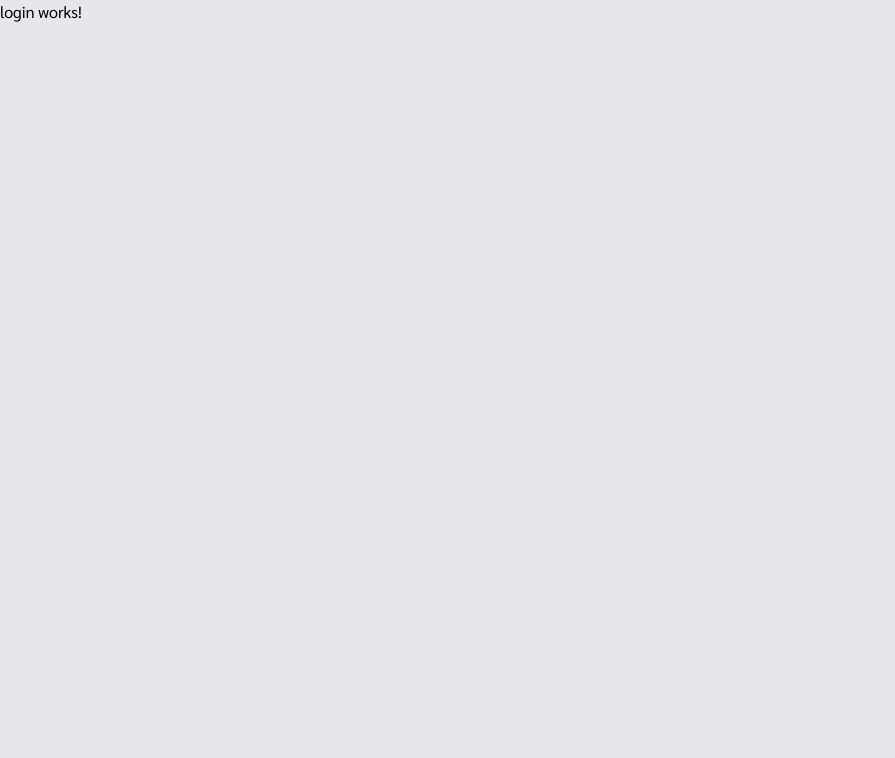
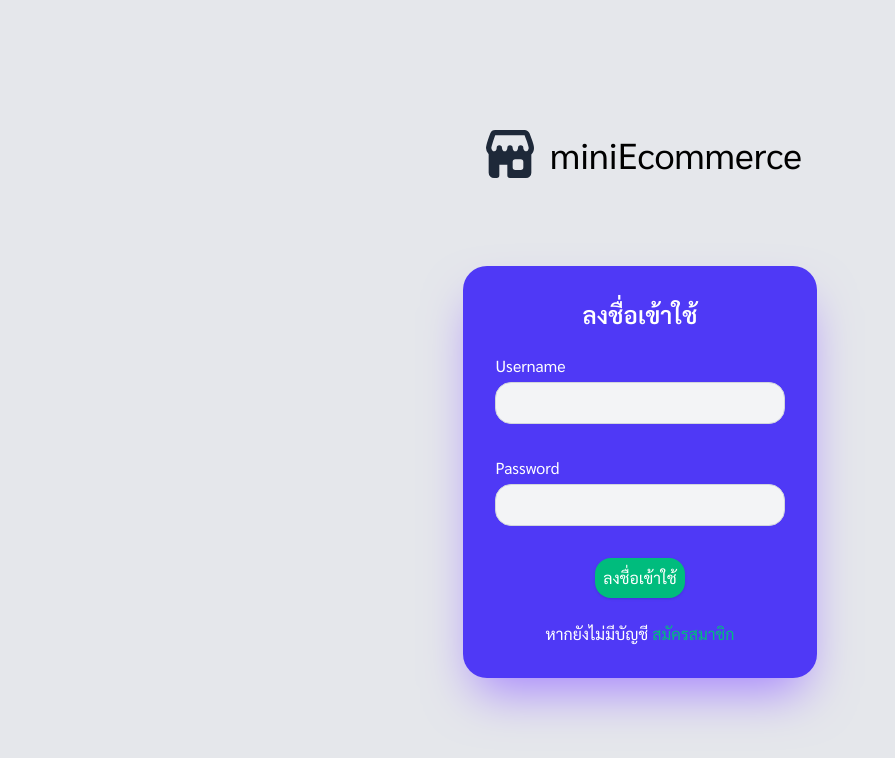
Before and after one commit to GGameover-AI/miniEcommerce-Frontend, an Angular app: page /login in a window 1280 px wide. Shown: the top 758 px of the page, without its empty margins (0-895 px from the left). Built offline with nearby package versions, Linux system fonts and the light colour scheme; no server answers.

Commit message:
[update]-<component>-login_page

```diff
--- a/src/app/pages/user/login/login.html
+++ b/src/app/pages/user/login/login.html
@@ -1 +1,61 @@
-<p>login works!</p>
+<div class="flex flex-col mx-auto justify-center items-center gap-y-20 h-screen">
+  <div class="flex justify-center items-center space-x-2">
+    <svg
+      class="w-16 h-16 text-gray-800 dark:text-black"
+      xmlns="http://www.w3.org/2000/svg"
+      fill="currentColor"
+      viewBox="0 0 24 24"
+    >
+      <path
+        fill-rule="evenodd"
+        d="M5.535 7.677c.313-.98.687-2.023.926-2.677H17.46c.253.63.646 1.64.977 2.61.166.487.312.953.416 1.347.11.42.148.675.148.779 0 .18-.032.355-.09.515-.06.161-.144.3-.243.412-.1.111-.21.192-.324.245a.809.809 0 0 1-.686 0 1.004 1.004 0 0 1-.324-.245c-.1-.112-.183-.25-.242-.412a1.473 1.473 0 0 1-.091-.515 1 1 0 1 0-2 0 1.4 1.4 0 0 1-.333.927.896.896 0 0 1-.667.323.896.896 0 0 1-.667-.323A1.401 1.401 0 0 1 13 9.736a1 1 0 1 0-2 0 1.4 1.4 0 0 1-.333.927.896.896 0 0 1-.667.323.896.896 0 0 1-.667-.323A1.4 1.4 0 0 1 9 9.74v-.008a1 1 0 0 0-2 .003v.008a1.504 1.504 0 0 1-.18.712 1.22 1.22 0 0 1-.146.209l-.007.007a1.01 1.01 0 0 1-.325.248.82.82 0 0 1-.316.08.973.973 0 0 1-.563-.256 1.224 1.224 0 0 1-.102-.103A1.518 1.518 0 0 1 5 9.724v-.006a2.543 2.543 0 0 1 .029-.207c.024-.132.06-.296.11-.49.098-.385.237-.85.395-1.344ZM4 12.112a3.521 3.521 0 0 1-1-2.376c0-.349.098-.8.202-1.208.112-.441.264-.95.428-1.46.327-1.024.715-2.104.958-2.767A1.985 1.985 0 0 1 6.456 3h11.01c.803 0 1.539.481 1.844 1.243.258.641.67 1.697 1.019 2.72a22.3 22.3 0 0 1 .457 1.487c.114.433.214.903.214 1.286 0 .412-.072.821-.214 1.207A3.288 3.288 0 0 1 20 12.16V19a2 2 0 0 1-2 2h-6a1 1 0 0 1-1-1v-4H8v4a1 1 0 0 1-1 1H6a2 2 0 0 1-2-2v-6.888ZM13 15a1 1 0 0 1 1-1h2a1 1 0 0 1 1 1v2a1 1 0 0 1-1 1h-2a1 1 0 0 1-1-1v-2Z"
+        clip-rule="evenodd"
+      />
+    </svg>
+    <p class="text-4xl text-center">miniEcommerce</p>
+  </div>
+
+  <div
+    class="flex flex-col justify-center p-8 space-y-6 bg-indigo-600 text-white rounded-3xl shadow-2xl shadow-violet-400"
+  >
+    <p class="text-2xl font-semibold text-center">ลงชื่อเข้าใช้</p>
+
+    <form [formGroup]="formLogin" (ngSubmit)="onLogin()" class="flex flex-col space-y-8">
+      <!--Username-->
+      <div>
+        <label for="username">Username</label>
+        <input
+          type="text"
+          id="username"
+          formControlName="username"
+          class="text-black bg-gray-100 w-full p-2 mt-1 rounded-2xl border border-gray-300 focus:ring-blue-500 focus:border-blue-500 placeholder:opacity-70 transition duration-150"
+        />
+      </div>
+
+      <!--Password-->
+      <div>
+        <label for="password">Password</label>
+        <input
+          type="password"
+          id="password"
+          formControlName="password"
+          class="text-black bg-gray-100 w-full p-2 mt-1 rounded-2xl border border-gray-300 focus:ring-blue-500 focus:border-blue-500 placeholder:opacity-70 transition duration-150"
+        />
+      </div>
+
+      <button
+        type="submit"
+        class="mx-auto max-w-1/2 p-2 text-center shadow bg-emerald-500 hover:bg-emerald-400 hover:scale-105 rounded-2xl transition duration-150"
+      >
+        ลงชื่อเข้าใช้
+      </button>
+    </form>
+
+    <p class="text-center">
+      หากยังไม่มีบัญชี
+      <a [routerLink]="['/register']" class="text-emerald-500 hover:text-emerald-300"
+        >สมัครสมาชิก</a
+      >
+    </p>
+  </div>
+</div>
--- a/src/app/pages/user/login/login.ts
+++ b/src/app/pages/user/login/login.ts
@@ -1,11 +1,34 @@
 import { Component } from '@angular/core';
+import { FormControl, FormGroup, ReactiveFormsModule, Validators } from '@angular/forms';
+import { RouterLink } from '@angular/router';
+import { AuthService } from '../../../services/auth-service';
+import { UserLoginModel } from '../../../models/user-login-model';
 
 @Component({
   selector: 'app-login',
-  imports: [],
+  imports: [ReactiveFormsModule, RouterLink],
   templateUrl: './login.html',
   styleUrl: './login.css'
 })
 export class Login {
+  constructor(private authService: AuthService) { }
 
+  formLogin = new FormGroup({
+    username: new FormControl('', [Validators.required]),
+    password: new FormControl('', [Validators.required])
+  })
+
+  usernameBearer: string = this.formLogin.get('username')?.value as string
+  passwordBearer: string = this.formLogin.get('password')?.value as string
+
+  loginPayload: UserLoginModel = { "username": this.usernameBearer, "password": this.passwordBearer }
+
+  onLogin() {
+    if (this.formLogin.valid) {
+      this.authService.login(this.loginPayload).subscribe(
+        {
+          error: (err) => alert(err.error?.message ||"เกิดข้อมผิดพลาด")
+        })
+    }
+  }
 }
--- a/src/app/services/auth-service.ts
+++ b/src/app/services/auth-service.ts
@@ -21,6 +21,7 @@ export class AuthService {
         res => {
           if(res && res.token){
             sessionStorage.setItem(this.tokenKey,res.token)
+            this.route.navigate([''])
           }
         }
       )
```
